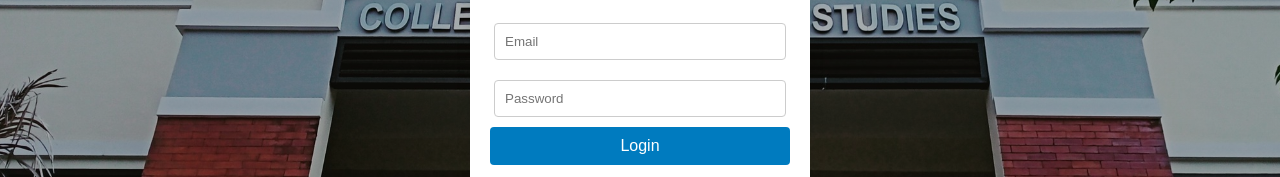
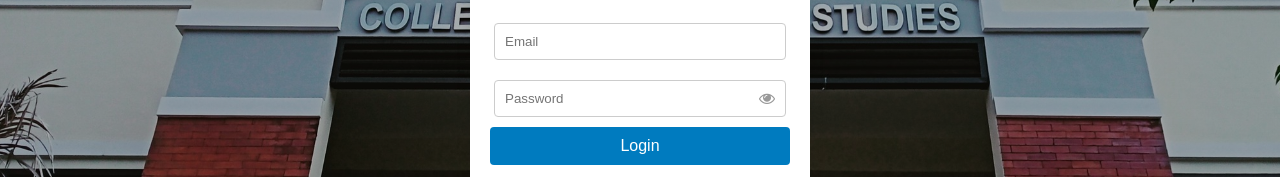
Before and after one commit to patiuaarondhvsu/Thesis_Hub_DEVS, a React (Create React App) app in the folder client/: page / in a window 1280 px wide. Shown: the part 323-500 px from the top of the page. Built offline with nearby package versions, Linux system fonts and the light colour scheme.

Commit message:
show password working, both on login and register

```diff
--- a/client/package.json
+++ b/client/package.json
@@ -11,6 +11,7 @@
     "@testing-library/user-event": "^13.5.0",
     "axios": "^1.7.5",
     "dotenv": "^16.4.5",
+    "font-awesome": "^4.7.0",
     "nodemon": "^3.1.4",
     "react": "^18.3.1",
     "react-datepicker": "^7.3.0",
--- a/client/src/components/LoginForm.js
+++ b/client/src/components/LoginForm.js
@@ -5,10 +5,13 @@ import { useAuth } from '../context/AuthContext'; // Import useAuth from context
 import './AuthForm.css';
 import Header from './Header';
 import Footer from './Footer';
+import 'font-awesome/css/font-awesome.min.css';
+
 
 const LoginForm = ({ onSwitchToRegister }) => {
     const [email, setEmail] = useState('');
     const [password, setPassword] = useState('');
+    const [showPassword, setShowPassword] = useState(false);
     const [errorMessage, setErrorMessage] = useState('');
     const navigate = useNavigate();
     const { login } = useAuth(); // Use login function from context
@@ -64,14 +67,20 @@ const LoginForm = ({ onSwitchToRegister }) => {
                             />
                         </div>
                         <div className="input-group">
+                            <div className="password-container">
                                 <input
-                                type="password"
+                                    type={showPassword ? 'text' : 'password'}
                                     placeholder="Password"
                                     value={password}
                                     onChange={(e) => setPassword(e.target.value)}
                                     required
                                 />
+                        <span onClick={() => setShowPassword(!showPassword)} className="toggle-password">
+                            <i className={`fa ${showPassword ? 'fa-eye-slash' : 'fa-eye'}`}></i>
+                        </span>
                             </div>
+                        </div>
+
                         <button type="submit">Login</button>
                     </form>
                     <p>
--- a/client/src/components/LogsPage.css
+++ b/client/src/components/LogsPage.css
@@ -37,3 +37,28 @@
 .sidebar-open {
   margin-left: 250px; /* Adjust according to the width of your sidebar */
 }
+
+.password-container {
+  position: relative;
+  width: 100%; /* Ensure it takes the full width of the parent */
+}
+
+input {
+  width: 90%;
+  padding: 10px;
+  margin: 10px 0;
+  border: 1px solid #ccc;
+  border-radius: 4px;
+
+}
+
+.toggle-password {
+  position: absolute;
+  right: 15px; /* Adjust for spacing from the edge */
+  top: 50%;
+  transform: translateY(-50%);
+  cursor: pointer;
+  color: #999; /* Change color as needed */
+  font-size: 16px; /* Adjust icon size if necessary */
+  z-index: 1; /* Ensures it sits above the input */
+}
--- a/client/src/components/RegisterForm.js
+++ b/client/src/components/RegisterForm.js
@@ -4,6 +4,8 @@ import { useNavigate } from 'react-router-dom';
 import './AuthForm.css';
 import Footer from './Footer';
 import Header from './Header';
+import 'font-awesome/css/font-awesome.min.css';
+
 
 const RegisterForm = ({ onSwitchToLogin }) => {
     const [firstName, setFirstName] = useState('');
@@ -11,6 +13,8 @@ const RegisterForm = ({ onSwitchToLogin }) => {
     const [email, setEmail] = useState('');
     const [password, setPassword] = useState('');
     const [confirmPassword, setConfirmPassword] = useState('');
+    const [showPassword, setShowPassword] = useState(false);
+    const [showConfirmPassword, setShowConfirmPassword] = useState(false);
     const [dateOfBirth, setDateOfBirth] = useState('');
     const [errorMessage, setErrorMessage] = useState('');
     const navigate = useNavigate();
@@ -56,7 +60,7 @@ const RegisterForm = ({ onSwitchToLogin }) => {
                     <form onSubmit={handleSubmit}>
                         <div className="input-group">
                             <input
-                                type="firstname"
+                                type="text"
                                 placeholder="First Name"
                                 value={firstName}
                                 onChange={(e) => setFirstName(e.target.value)}
@@ -65,7 +69,7 @@ const RegisterForm = ({ onSwitchToLogin }) => {
                         </div>
                         <div className="input-group">
                             <input
-                                type="lastname"
+                                type="text"
                                 placeholder="Last Name"
                                 value={lastName}
                                 onChange={(e) => setLastName(e.target.value)}
@@ -82,22 +86,32 @@ const RegisterForm = ({ onSwitchToLogin }) => {
                             />
                         </div>
                         <div className="input-group">
+                            <div className="password-container">
                                 <input
-                                type="password"
+                                    type={showPassword ? 'text' : 'password'}
                                     placeholder="Password"
                                     value={password}
                                     onChange={(e) => setPassword(e.target.value)}
                                     required
                                 />
+                        <span onClick={() => setShowPassword(!showPassword)} className="toggle-password">
+                            <i className={`fa ${showPassword ? 'fa-eye-slash' : 'fa-eye'}`}></i>
+                        </span>
+                            </div>
                         </div>
                         <div className="input-group">
+                            <div className="password-container">
                                 <input
-                                type="password"
+                                    type={showConfirmPassword ? 'text' : 'password'}
                                     placeholder="Confirm Password"
                                     value={confirmPassword}
                                     onChange={(e) => setConfirmPassword(e.target.value)}
                                     required
                                 />
+                        <span onClick={() => setShowConfirmPassword(!showConfirmPassword)} className="toggle-password">
+                            <i className={`fa ${showConfirmPassword ? 'fa-eye-slash' : 'fa-eye'}`}></i>
+                        </span>
+                            </div>
                         </div>
                         <div className="input-group">
                             <input
```
Also changed, not shown: 1 other file (tests, documents, lock files or other folders). Lines whose indentation alone changed are shown as unchanged.
